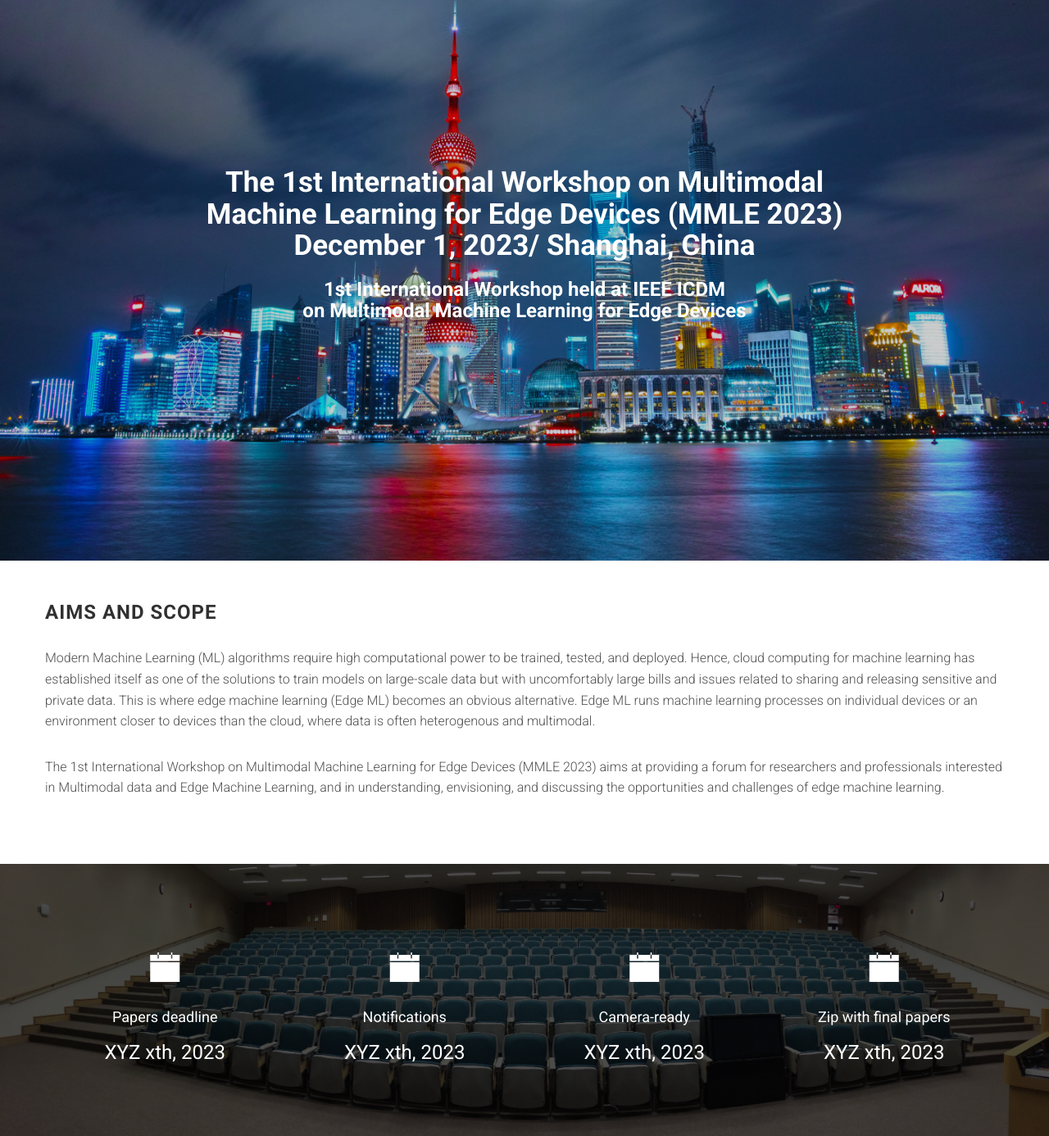
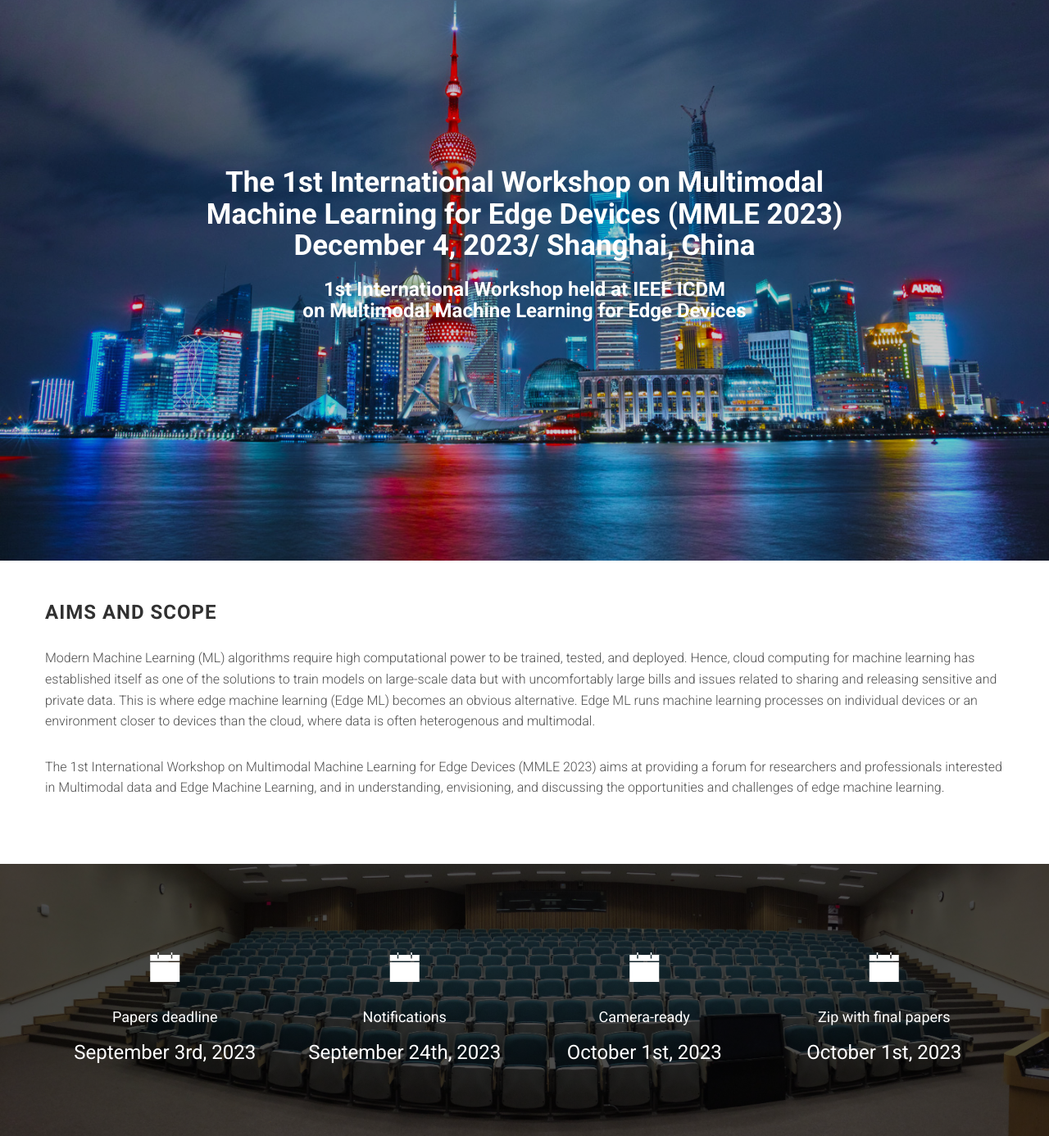
Before and after one commit to deakin-mlds/MMLE2023, a website: page index.html in a window 1280 px wide. Shown: the part 116-1502 px from the top of the page at 82% size. Drawn offline with Linux system fonts and the light colour scheme; files whose address does not match are found by name.

```diff
--- a/index.html
+++ b/index.html
@@ -62,7 +62,7 @@
 
 
             <h2>The 1st International Workshop on Multimodal <br>Machine Learning for Edge Devices (MMLE
-2023)<br> December 1, 2023/ Shanghai, China</h2>
+2023)<br> December 4, 2023/ Shanghai, China</h2>
 
             <h3>1st International Workshop held at IEEE ICDM <br> on Multimodal Machine Learning for Edge Devices </h3>
 
@@ -101,7 +101,7 @@
                     <i class="ion-ios-calendar"></i>
                     <h4>Papers deadline</h4>
                     <!--<h3><del>March 9th, 2023</del></h3>-->
-                    <h3>XYZ xth, 2023</h3>
+                    <h3>September 3rd, 2023</h3>
 
                 </div>
                 <div class="col-sm-3">
@@ -110,7 +110,7 @@
                     <!--<i class="ion-ios-location"></i>-->
                     <h4>Notifications</h4>
                     <!--<h3><del>March 31st, 2021</del></h3>-->
-                    <h3> XYZ xth, 2023</h3>
+                    <h3> September 24th, 2023</h3>
 
                 </div>
                 <div class="col-sm-3">
@@ -118,7 +118,7 @@
                     <i class="ion-ios-calendar"></i>
                     <!--<i class="ion-pricetags"></i>-->
                     <h4>Camera-ready</h4>
-                    <h3>XYZ xth, 2023</h3>
+                    <h3>October 1st, 2023</h3>
 
                 </div>
                 <div class="col-sm-3">
@@ -126,7 +126,7 @@
                     <!--<i class="ion-speakerphone"></i>-->
                     <i class="ion-ios-calendar"></i>
                     <h4>Zip with final papers</h4>
-                    <h3>XYZ xth, 2023</h3>
+                    <h3>October 1st, 2023</h3>
 
                 </div>
             </div><!-- row -->
```
